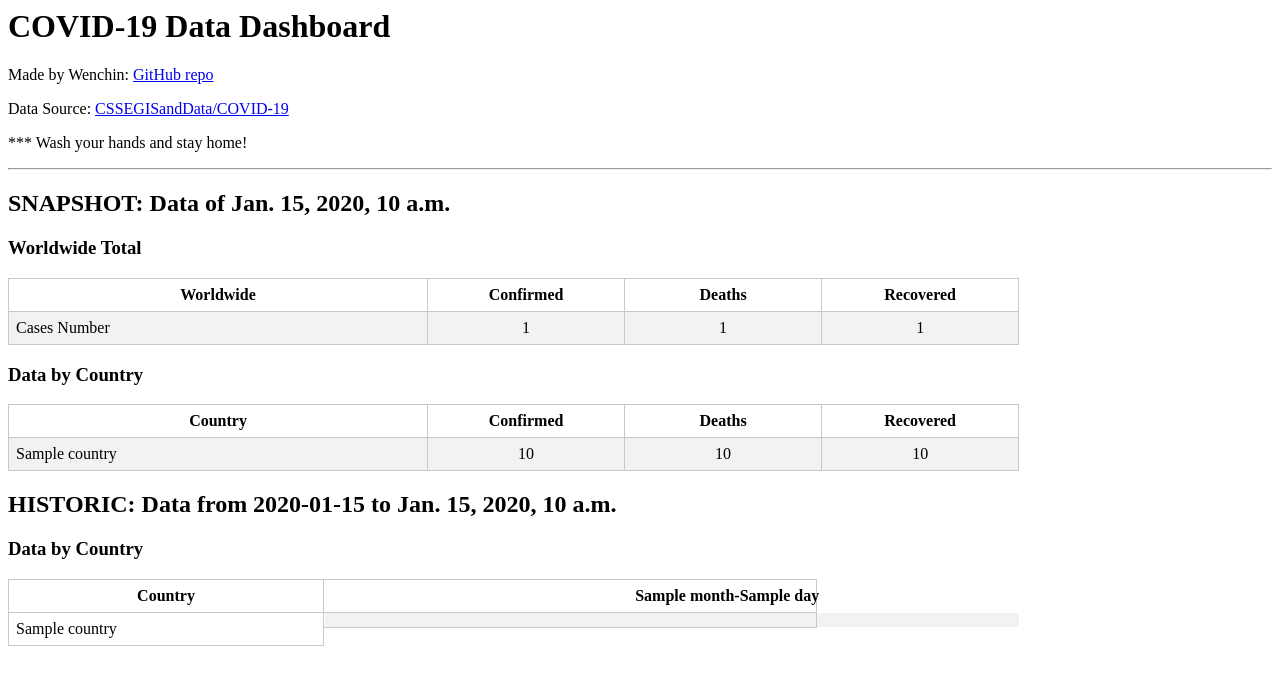
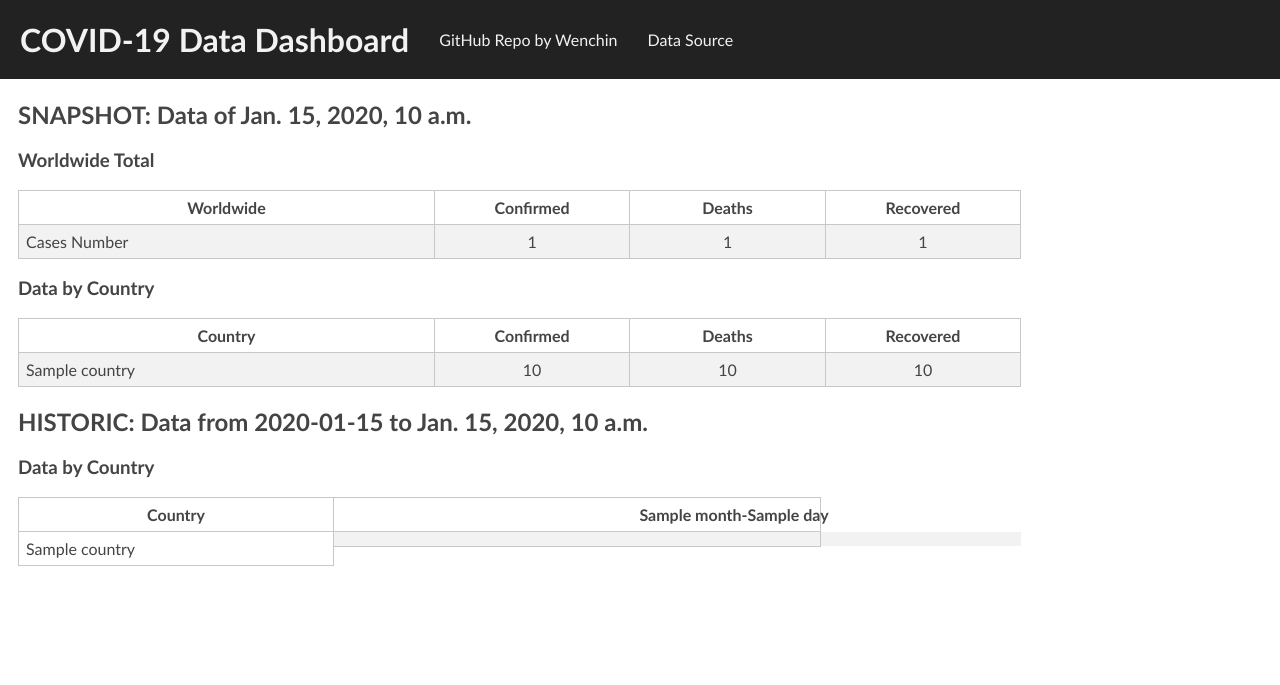
Before and after one commit to wenchin77/covid19_data, a Django app: template data/templates/data/index.html in a window 1280 px wide. Shown: the top 685 px of the page. Run offline with Django 3.2, Linux system fonts and the light colour scheme; the template is opened without the code that fills it: most values are stand-ins (such as "Sample title", 1, 10 or a date in 2020).

Commit message:
Updated UI with header

```diff
--- a/data/static/data/style.css
+++ b/data/static/data/style.css
@@ -1,3 +1,8 @@
+h1, h2, h3, h4, p, table {
+  font-family: "Trebuchet MS", "Arial";
+  color: #444
+}
+
 table {
   border-collapse: collapse;
   width: 80%;
@@ -54,3 +59,34 @@ td:nth-child(1) {
   left: 314px;
   z-index: 1;
 }
+
+.header {
+  display: flex;
+  flex-direction: row;
+  align-items: center;
+  background-color: #222;
+  position: fixed;
+  top: 0;
+  left: 0;
+  width: 100%;
+  z-index: 100;
+  padding: 10px;
+}
+
+.header h1,
+.header p {
+  color: #f2f2f2;
+  margin: 10px;
+  padding-right: 10px;
+}
+
+.body {
+  margin-top: 100px;
+  margin-left: 10px;
+}
+
+/* unvisited link */
+a {
+  color: #f2f2f2;
+  text-decoration: none;
+}
--- a/data/templates/data/index.html
+++ b/data/templates/data/index.html
@@ -2,12 +2,13 @@
 {% load humanize %}
 <link rel="stylesheet" type="text/css" href="{% static 'data/style.css' %}">
 
+<div class="header">
   <h1>COVID-19 Data Dashboard</h1>
-<p>Made by Wenchin: <a href="https://github.com/wenchin77/covid19_data">GitHub repo</a></p>
-<p>Data Source: <a href="https://github.com/pomber/covid19">CSSEGISandData/COVID-19</a></p>
-<p>*** Wash your hands and stay home!</p>
-<hr>
+  <p><a href="https://github.com/wenchin77/covid19_data">GitHub Repo by Wenchin</a></p>
+  <p><a href="https://github.com/pomber/covid19">Data Source</a></p>
+</div>
 
+<div class="body">
   <h2>SNAPSHOT: Data of {{ date }}</h2>
   <h3>Worldwide Total</h3>
   <table class="table-fixed">
@@ -66,3 +67,4 @@
       {% endfor %}
     </table>
   </div>
+</div>
```
Lines whose indentation alone changed are shown as unchanged.
